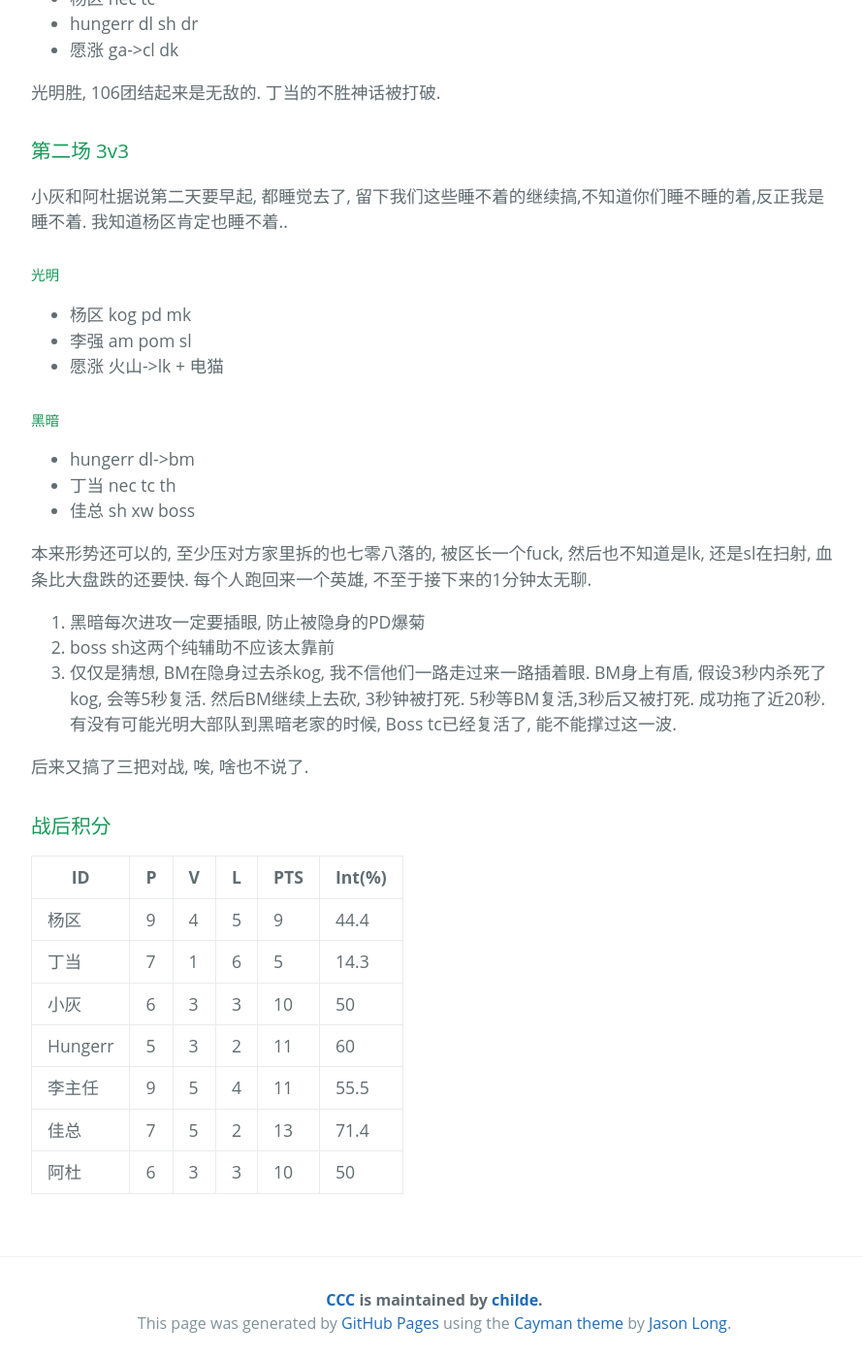
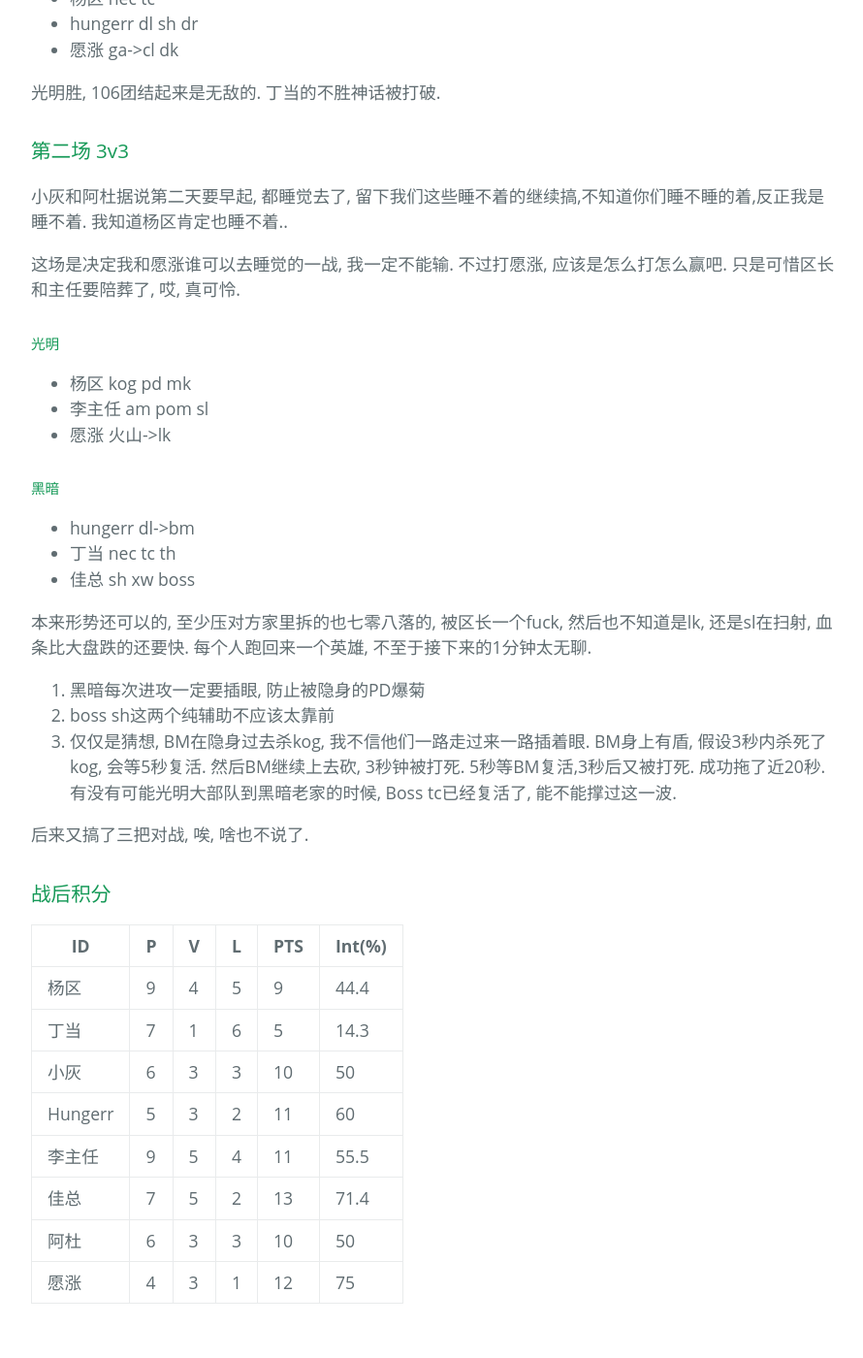
Before and after one commit to childe/ccc, a Jekyll site: the page built from _posts/2016-07-17-惨痛的教训.md, in a window 1280 px wide and 1400 px high, scrolled down 839 px. Shown: the whole window at 97% size, without its empty margins (192-1082 px from the left). Built offline with Jekyll 4.4.1, drawn with Linux system fonts in a browser that asks for light colours; comment, search, counter and statistics services are not loaded; before the commit the page ends 2215 px from its top, so only the background shows below that.

Commit message:
yuanzhang jifen

```diff
--- a/_posts/2016-07-17-惨痛的教训.md
+++ b/_posts/2016-07-17-惨痛的教训.md
@@ -29,11 +29,13 @@ date:   2016-07-17 13:46:51 +0800
 
 小灰和阿杜据说第二天要早起, 都睡觉去了, 留下我们这些睡不着的继续搞,不知道你们睡不睡的着,反正我是睡不着. 我知道杨区肯定也睡不着..
 
+这场是决定我和愿涨谁可以去睡觉的一战, 我一定不能输. 不过打愿涨, 应该是怎么打怎么赢吧. 只是可惜区长和主任要陪葬了, 哎, 真可怜.
+
 ##### 光明
 
 - 杨区 kog pd mk
-- 李强 am pom sl
-- 愿涨 火山->lk + 电猫
+- 李主任 am pom sl
+- 愿涨 火山->lk
 
 ##### 黑暗
 
@@ -63,3 +65,4 @@ date:   2016-07-17 13:46:51 +0800
 | 李主任 | 9 | 5 | 4 | 11 | 55.5 |
 | 佳总 | 7 | 5 | 2 | 13 | 71.4 |
 | 阿杜 | 6 | 3 | 3 | 10 | 50 |
+| 愿涨 | 4 | 3 | 1 | 12 | 75 |
```
